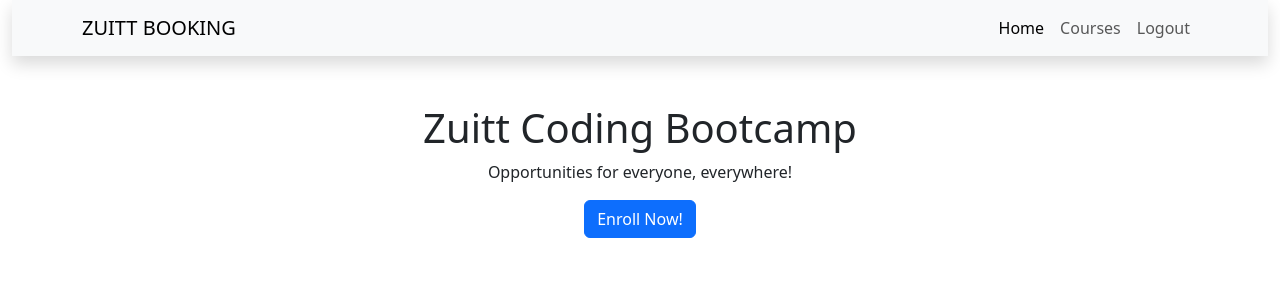
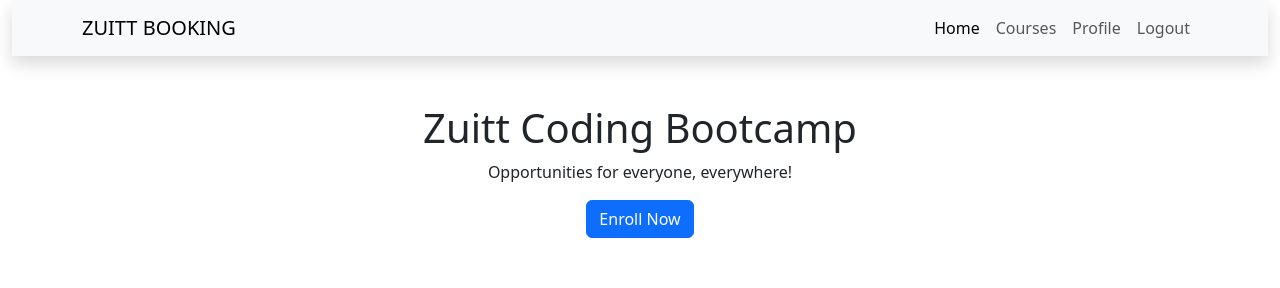
Before and after one commit to renzglrs/zuitt-bootcamp-files, a React (Create React App) app in the folder fullstack/s56-s64/: page / in a window 1280 px wide. Shown: the top 288 px of the page. Built offline with nearby package versions, Linux system fonts and the light colour scheme; sample sign-in values are in the browser's storage.

Commit message:
Added S60

```diff
--- a/fullstack/s56-s64/src/App.js
+++ b/fullstack/s56-s64/src/App.js
@@ -5,13 +5,22 @@ import Courses from "./pages/Courses";
 import Register from "./pages/Register";
 import Login from "./pages/Login";
 import Logout from "./pages/Logout";
-import ErrorPage from "./pages/ErrorPage";
+import Error from "./pages/Error";
+import Profile from "./pages/Profile";
 import { Container } from "react-bootstrap";
 import { BrowserRouter as Router } from "react-router-dom";
 import { Route, Routes } from "react-router-dom";
+import { useState } from "react";
+import { UserProvider } from "./UserContext";
 
 function App() {
+  const [user, setUser] = useState({ token: localStorage.getItem("token") });
+  const unsetUser = () => {
+    localStorage.clear();
+  };
+
   return (
+    <UserProvider value={{ user, setUser, unsetUser }}>
       <Router>
         <Container fluid>
           <AppNavBar />
@@ -19,12 +28,14 @@ function App() {
             <Route element={<Home />} path="/" />
             <Route element={<Courses />} path="/courses" />
             <Route element={<Register />} path="/register" />
+            <Route element={<Profile />} path="/profile" />
             <Route element={<Login />} path="/login" />
             <Route element={<Logout />} path="/logout" />
-          <Route path="*" element={<ErrorPage />} />
+            <Route element={<Error />} path="*" />
           </Routes>
         </Container>
       </Router>
+    </UserProvider>
   );
 }
 
--- /dev/null
+++ b/fullstack/s56-s64/src/UserContext.js
@@ -0,0 +1,9 @@
+import React from "react";
+
+// Context Object -> used to store and share information all across components and pages.
+
+const UserContext = React.createContext();
+
+export const UserProvider = UserContext.Provider;
+
+export default UserContext;
--- a/fullstack/s56-s64/src/components/AppNavBar.js
+++ b/fullstack/s56-s64/src/components/AppNavBar.js
@@ -1,15 +1,15 @@
-// import Container from "react-bootstrap/Container";
-// import Nav from "react-bootstrap/Nav";
-// import Navbar from "react-bootstrap/Navbar";
-
 import { Container, Nav, Navbar } from "react-bootstrap";
 import { Link, NavLink } from "react-router-dom";
-import { useState } from "react";
+import { useState, useContext } from "react";
+import UserContext from "../UserContext";
 
 export default function AppNavBar() {
+  // From global variable
+  const { user } = useContext(UserContext);
+
   // Store the user info from the login page
-  const [user, setUser] = useState(localStorage.getItem("token"));
-  console.log(user); // For checking
+  // const [user, setUser] = useState(localStorage.getItem("token"));
+  // console.log(user); // For checking
 
   return (
     <Navbar expand="lg" className="bg-body-tertiary shadow">
@@ -28,10 +28,15 @@ export default function AppNavBar() {
             </Nav.Link>
 
             {/* Conditional Rendering if user is logged in */}
-            {user !== null ? (
-              <Nav.Link as={NavLink} to="/logout">
-                Logout
-              </Nav.Link>
+            {user.token !== null ? (
+              <>
+                <Nav.Link as={NavLink} to="/profile">
+                  Profile
+                </Nav.Link>
+                <Nav.Link as={NavLink} to="/logout">
+                  Logout
+                </Nav.Link>
+              </>
             ) : (
               <>
                 <Nav.Link as={NavLink} to="/register">
--- a/fullstack/s56-s64/src/components/Banner.js
+++ b/fullstack/s56-s64/src/components/Banner.js
@@ -1,15 +1,17 @@
-// import Button from "react-bootstrap/Button";
-// import Row from "react-bootstrap/Row";
-// import Col from "react-bootstrap/Col";
 import { Row, Col, Button } from "react-bootstrap";
+import { Link } from "react-router-dom";
 
-export default function Banner() {
+export default function Banner({ data }) {
+  const { title, content, destination, label } = data;
+
   return (
     <Row className="text-center m-5">
       <Col>
-        <h1>Zuitt Coding Bootcamp</h1>
-        <p>Opportunities for everyone, everywhere!</p>
-        <Button variant="primary">Enroll Now!</Button>
+        <h1>{title}</h1>
+        <p>{content}</p>
+        <Link className="btn btn-primary" to={destination}>
+          {label}
+        </Link>
       </Col>
     </Row>
   );
--- a/fullstack/s56-s64/src/pages/ErrorPage.js
+++ b/fullstack/s56-s64/src/pages/Error.js
@@ -1,10 +1,19 @@
 import { Link } from "react-router-dom";
 import { Container } from "react-bootstrap";
+import Banner from "../components/Banner";
 
-export default function ErrorPage() {
+export default function Error() {
+  const data = {
+    title: "404 - Page Not Found!",
+    content: "The page you are looking for cannot be found.",
+    destination: "/",
+    label: "Back Home",
+  };
+
   return (
-    <Container className="vh-100 d-flex justify-content-center align-items-center">
-      <div className="d-flex flex-column justify-content-center align-items-center">
+    <>
+      {/* My solution */}
+      {/* <Container className="vh-100 d-flex flex-column justify-content-center align-items-center">
         <img
           src="https://img.freepik.com/free-vector/internet-network-warning-404-error-page-file-found-web-page-internet-error-page-issue-found-network-404-error-present-by-man-sleep-display_1150-55450.jpg?w=2000&t=st=1706691129~exp=1706691729~hmac=60c239c7ef76c0a22880d4538d8904a0e36b9f9c3a9de6f78aeacb1b7b88180d"
           alt="404"
@@ -13,7 +22,11 @@ export default function ErrorPage() {
         <p>
           Go back to the <Link to="/">homepage</Link>
         </p>
-      </div>
-    </Container>
+      </Container> */}
+
+      <Container className="text-center border rounded my-5 p-5">
+        <Banner data={data} />
+      </Container>
+    </>
   );
 }
--- a/fullstack/s56-s64/src/pages/Home.js
+++ b/fullstack/s56-s64/src/pages/Home.js
@@ -2,9 +2,16 @@ import Banner from "../components/Banner";
 import Highlights from "../components/Highlights";
 
 export default function Home() {
+  const data = {
+    title: "Zuitt Coding Bootcamp",
+    content: "Opportunities for everyone, everywhere!",
+    destination: "/courses",
+    label: "Enroll Now",
+  };
+
   return (
     <>
-      <Banner />
+      <Banner data={data} />
       <Highlights />
     </>
   );
--- a/fullstack/s56-s64/src/pages/Login.js
+++ b/fullstack/s56-s64/src/pages/Login.js
@@ -1,7 +1,13 @@
-import { useState, useEffect } from "react";
-import { Form, Button, Container } from "react-bootstrap";
+import { useState, useEffect, useContext } from "react";
+import { Form, Button, Container, Nav } from "react-bootstrap";
+import UserContext from "../UserContext";
+import { Navigate } from "react-router-dom";
 
 export default function Login() {
+  const { user, setUser } = useContext(UserContext);
+  // console.log(user);
+
+  // State hooks to store values of the input fields
   const [email, setEmail] = useState("");
   const [password, setPassword] = useState("");
   // State management to enable and disable register button
@@ -31,11 +37,12 @@ export default function Login() {
     })
       .then((res) => res.json())
       .then((data) => {
-        console.log(data);
+        // console.log(data);
 
         if (data.access) {
           // Storing the token of the authenticated user in the browser's local storage.
           localStorage.setItem("token", data.access);
+          setUser(data.access);
 
           alert("You are now logged in.");
         } else if (data.error == "No email Found.") {
@@ -50,8 +57,9 @@ export default function Login() {
       });
   }
 
-  return (
-    <>
+  return user.token !== null ? (
+    <Navigate to="/courses" />
+  ) : (
     <Container className="my-3 p-3 p-md-5 w-50">
       <h1>Login</h1>
       <Form onSubmit={(e) => authenticate(e)}>
@@ -93,6 +101,5 @@ export default function Login() {
         )}
       </Form>
     </Container>
-    </>
   );
 }
--- a/fullstack/s56-s64/src/pages/Logout.js
+++ b/fullstack/s56-s64/src/pages/Logout.js
@@ -1,7 +1,17 @@
 import { Navigate } from "react-router-dom";
+import { useContext, useEffect } from "react";
+import UserContext from "../UserContext";
 
 export default function Logout() {
-  localStorage.clear();
+  // localStorage.clear();
+  const { unsetUser, setUser } = useContext(UserContext);
 
-  return <Navigate to="/" />;
+  // Clear information to the local storage
+  unsetUser();
+
+  useEffect(() => {
+    setUser({ token: null });
+  }, []);
+
+  return <Navigate to="/login" />;
 }
--- /dev/null
+++ b/fullstack/s56-s64/src/pages/Profile.js
@@ -0,0 +1,16 @@
+import { useState, useEffect, useContext } from "react";
+import { Form, Button, Container, Nav } from "react-bootstrap";
+import UserContext from "../UserContext";
+import { Navigate } from "react-router-dom";
+
+export default function Profile() {
+  const { user } = useContext(UserContext);
+
+  return user.token === null ? (
+    <Navigate to="/login" />
+  ) : (
+    <Container className="my-5 p-5 bg-primary text-white">
+      <h1>Profile</h1>
+    </Container>
+  );
+}
--- a/fullstack/s56-s64/src/pages/Register.js
+++ b/fullstack/s56-s64/src/pages/Register.js
@@ -1,7 +1,11 @@
 import { Form, Button, Container } from "react-bootstrap";
-import { useState, useEffect } from "react";
+import { useState, useEffect, useContext } from "react";
+import UserContext from "../UserContext";
+import { Navigate } from "react-router-dom";
 
 export default function Register() {
+  const { user, setUser } = useContext(UserContext);
+
   // State hooks to store values from input fields
   const [firstName, setFirstName] = useState("");
   const [lastName, setLastName] = useState("");
@@ -11,13 +15,6 @@ export default function Register() {
   const [confirmPassword, setConfirmPassword] = useState("");
   // State management to enable and disable register button
   const [isActive, setIsActive] = useState(false);
-
-  // console.log(firstName);
-  // console.log(lastName);
-  // console.log(email);
-  // console.log(mobileNo);
-  // console.log(password);
-  // console.log(confirmPassword);
 
   useEffect(() => {
     if (
@@ -55,7 +52,15 @@ export default function Register() {
     })
       .then((res) => res.json())
       .then((data) => {
-        console.log(data);
+        // console.log(data.access);
+
+        if (data.access) {
+          // Storing the token of the authenticated user in the browser's local storage.
+          localStorage.setItem("token", data.access);
+          setUser(data.access);
+
+          alert("You are now logged in.");
+        }
 
         if (data.message === "Registered successfully!") {
           setFirstName("");
@@ -76,8 +81,9 @@ export default function Register() {
       });
   }
 
-  return (
-    <>
+  return user.token !== null ? (
+    <Navigate to="/courses" />
+  ) : (
     <Container className="my-3 p-3 p-md-5 w-50">
       <h1>Registration</h1>
       <Form onSubmit={(e) => registerUser(e)}>
@@ -165,12 +171,11 @@ export default function Register() {
             Register
           </Button>
         ) : (
-            <Button variant="primary" type="submit" disabled>
+          <Button variant="secondary" type="submit" disabled>
             Register
           </Button>
         )}
       </Form>
     </Container>
-    </>
   );
 }
```
Also changed, not shown: fullstack/s56-s64/src/images/errorImage.jpg (added). Lines whose indentation alone changed are shown as unchanged.
